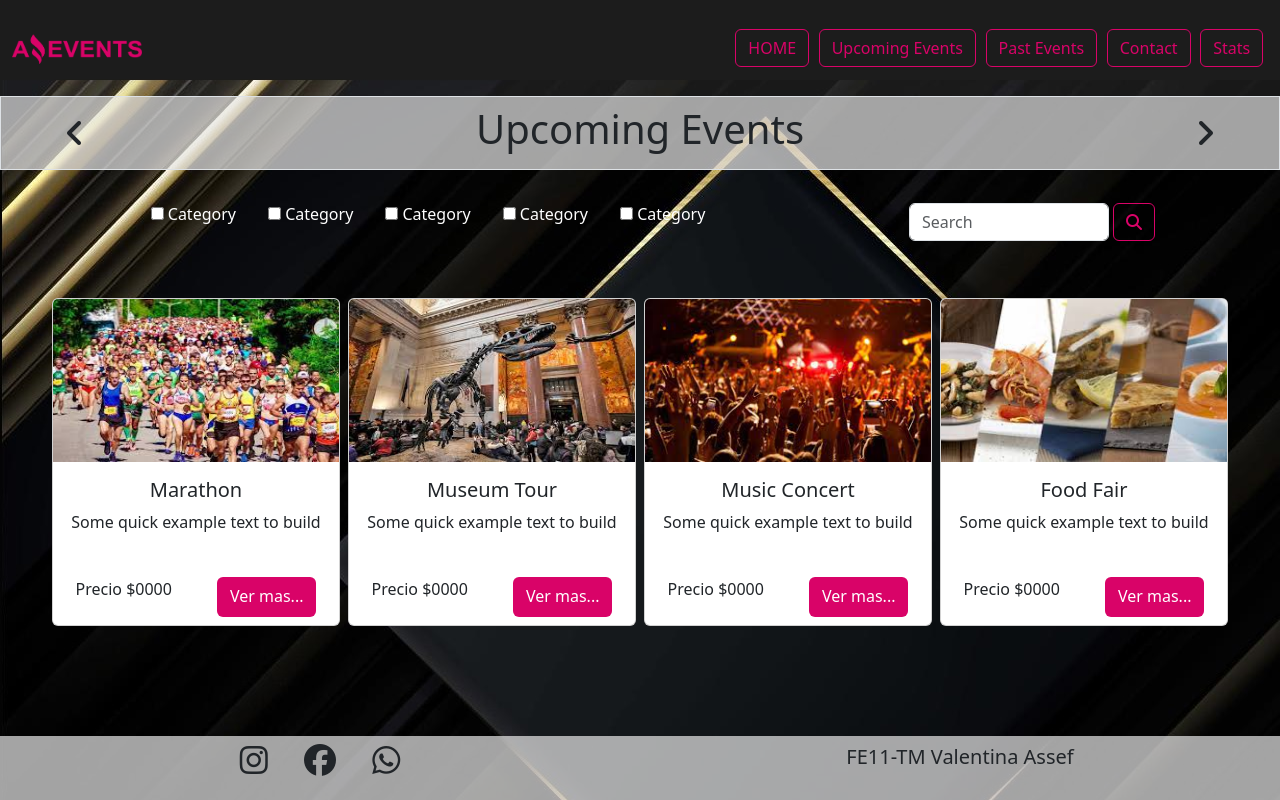
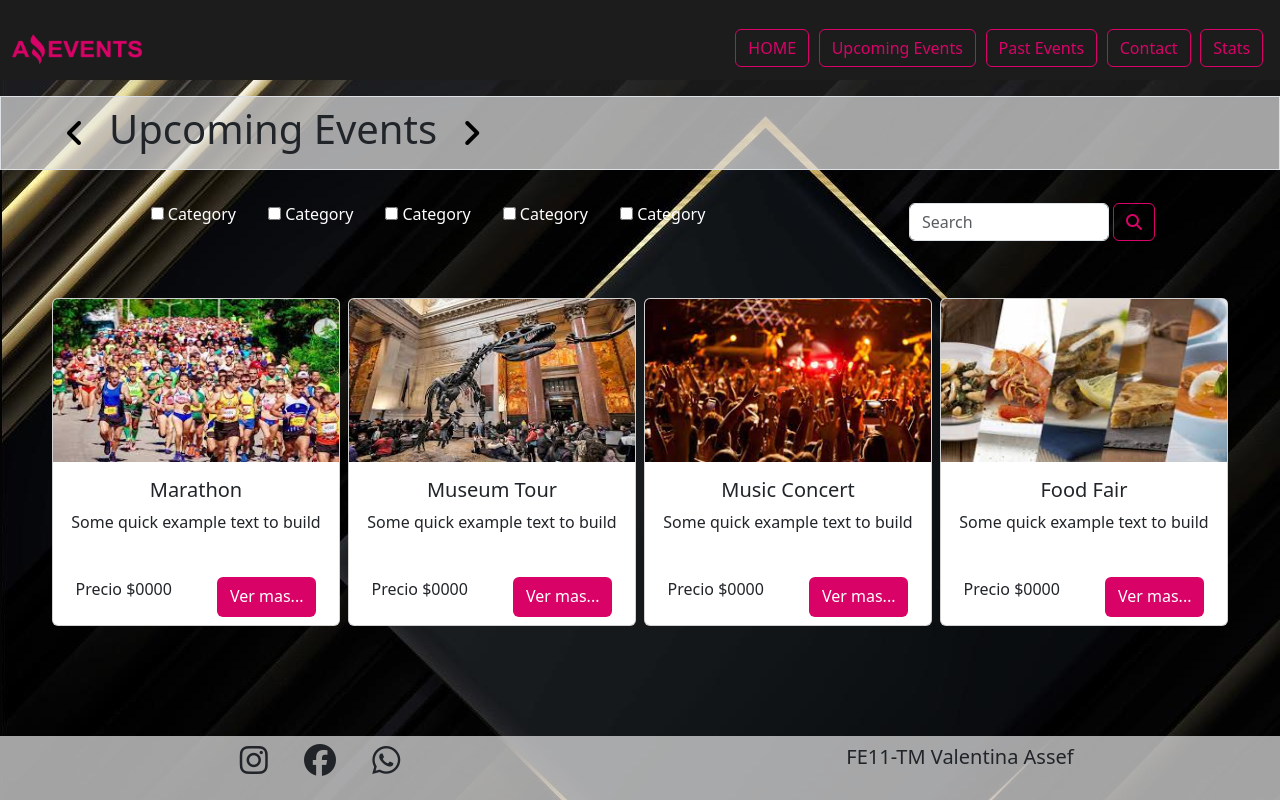
Before and after one commit to Valentina-Assef/AmazingEvents, a plain HTML site: page upcomingEvents.html in a window 1280 px wide. Drawn offline with nearby package versions, Linux system fonts and the light colour scheme.

Commit message:
Correcciones feedback task1

```diff
--- a/assets/css/style.css
+++ b/assets/css/style.css
@@ -53,10 +53,18 @@ main{
 }
 
 .home{
-    justify-content: space-between;
     align-items: center;
     padding: 0 3rem;
     background-color: rgb(233, 232, 232, 0.7);
+}
+
+a{
+    color: black;
+    outline: none !important;
+}
+
+a:hover{
+    color: #d90368;
 }
 
 /*Checkbox y search*/
--- a/upcomingEvents.html
+++ b/upcomingEvents.html
@@ -49,9 +49,13 @@
     <main>
       <div class="text-center">
           <div class="home border d-flex">
-            <i class="fa-solid fa-angle-left fa-2xl"></i>
+            <a class="fcc-btn" onclick="location.href='./index.html'">
+              <i class="fa-solid fa-angle-left fa-2xl"></i>
+            </a>
             <h1 class="p-2">Upcoming Events</h1>
-            <i class="fa-solid fa-angle-right fa-2xl"></i>
+            <a class="fcc-btn" onclick="location.href='./pastEvents.html'">
+              <i class="fa-solid fa-angle-right fa-2xl"></i>
+            </a>
           </div>
       </div>
       <div class="first-section">
```
Also changed, not shown: contact.html (+6 -2 lines), details.html (+1 -3 lines), index.html (+6 -2 lines), pastEvents.html (+6 -2 lines), stats.html (+6 -2 lines).
